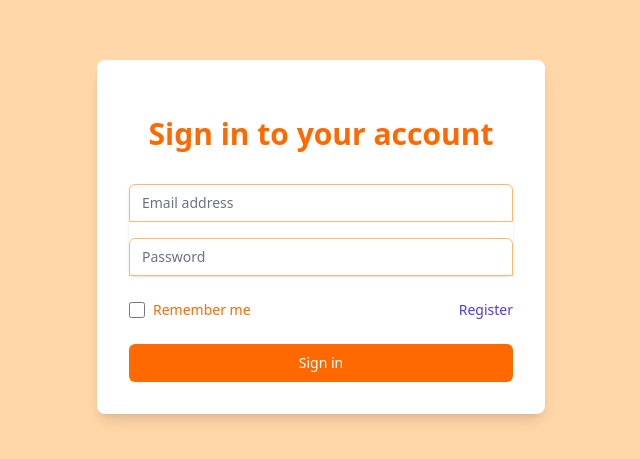
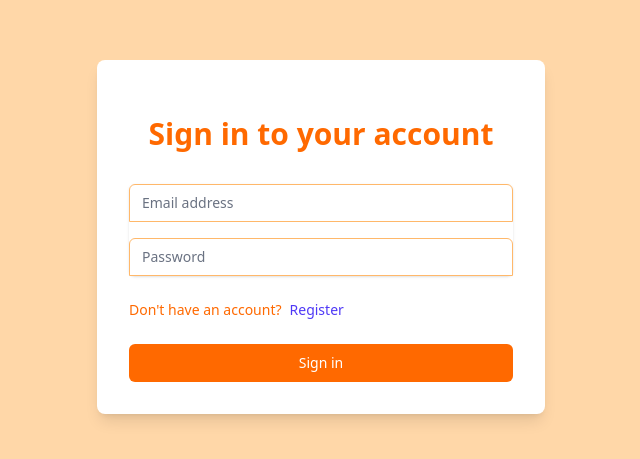
Before and after one commit to BiettoTaro/eventease, a Next.js app in the folder frontend/: page /login in a window 1280 px wide. Shown: the part 163-622 px from the top of the page, without its empty margins (319-959 px from the left). Built offline with nearby package versions, Linux system fonts and the light colour scheme.

Commit message:
fix ui for login page

```diff
--- a/frontend/src/app/globals.css
+++ b/frontend/src/app/globals.css
@@ -4,11 +4,33 @@
 @custom-variant dark (&:where(.dark, .dark *));
 
 .label {
-  @apply appearance-none rounded-none relative block w-full px-3 py-2 border
+  @apply appearance-none bg-white rounded-none relative block w-full px-3 py-2 border
                border-orange-300 placeholder-gray-500 text-orange-500 rounded-t-md
                 focus:outline-none focus:ring-orange-500 focus:border-orange-500
                  focus:z-10 sm:text-sm;
 }
+
+input:-webkit-autofill {
+  box-shadow: 0 0 0px 1000px white inset !important;
+  -webkit-text-fill-color: #ed8936 !important; /* Tailwind gray-800 */
+  transition: background-color 5000s ease-in-out 0s;
+}
+
+.dark input:-webkit-autofill {
+  box-shadow: 0 0 0px 1000px white inset !important; /* dark bg */
+  -webkit-text-fill-color: #ed8936 !important; /* Tailwind gray-50 */
+}
+
+::selection {
+  background-color: #fb923c; /* Tailwind orange-400 */
+  color: white; /* make text readable */
+}
+
+.dark ::selection {
+  background-color: #f97316; /* Tailwind orange-500 */
+  color: white;
+}
+
 
 /* :root {
   --background: #ffffff;
--- a/frontend/src/components/LoginForm.tsx
+++ b/frontend/src/components/LoginForm.tsx
@@ -94,12 +94,12 @@ export default function LoginForm() {
 
         {/* Remember me + Register */}
         <div className="flex items-center justify-between">
-          <div className="flex items-center">
+          {/* <div className="flex items-center">
             <input
               id="remember-me"
               name="remember-me"
               type="checkbox"
-              className="h-4 w-4 text-orange-500 focus:ring-orange-400 border-gray-300 rounded"
+              className="h-4 w-4 focus:ring-orange-400 border-gray-300 rounded"
             />
             <label
               htmlFor="remember-me"
@@ -107,9 +107,12 @@ export default function LoginForm() {
             >
               Remember me
             </label>
-          </div>
+          </div> */}
 
-          <div className="text-sm">
+          <div className="flex items-center gap-2 text-sm">
+            <p
+            className="text-orange-500"
+            >Don&apos;t have an account?</p>
             <a
               href="/signup"
               className="font-medium text-indigo-600 hover:text-indigo-500"
```
